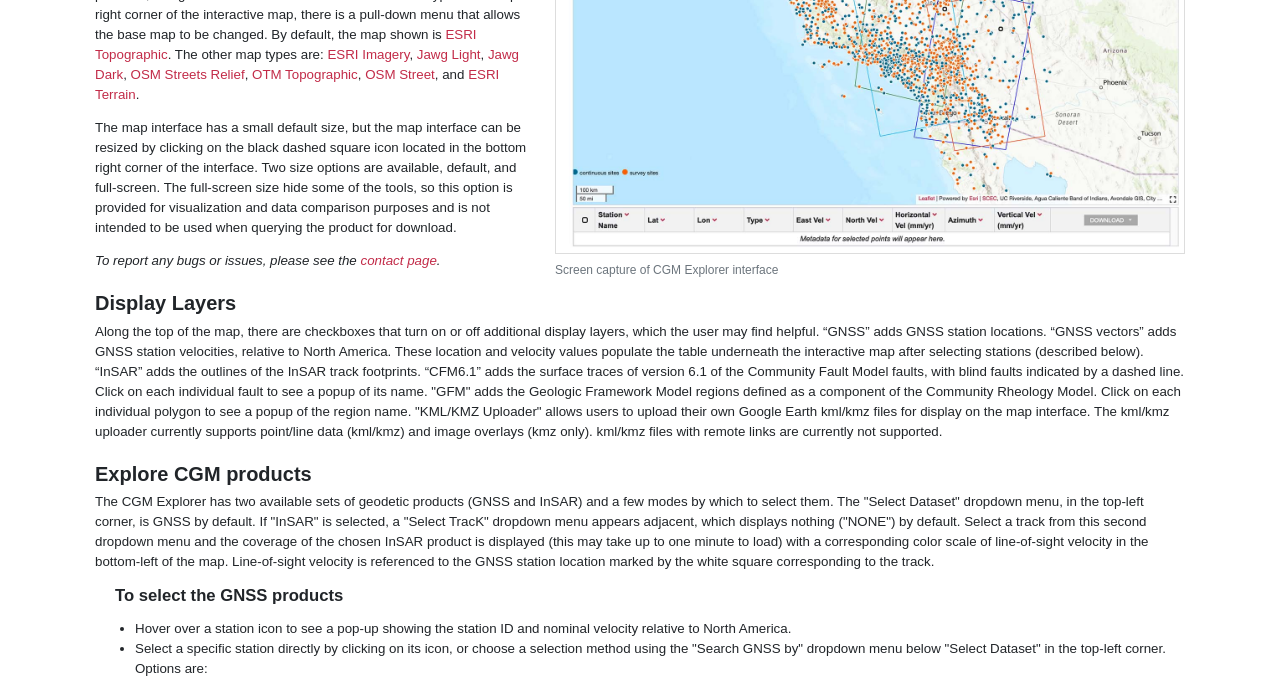
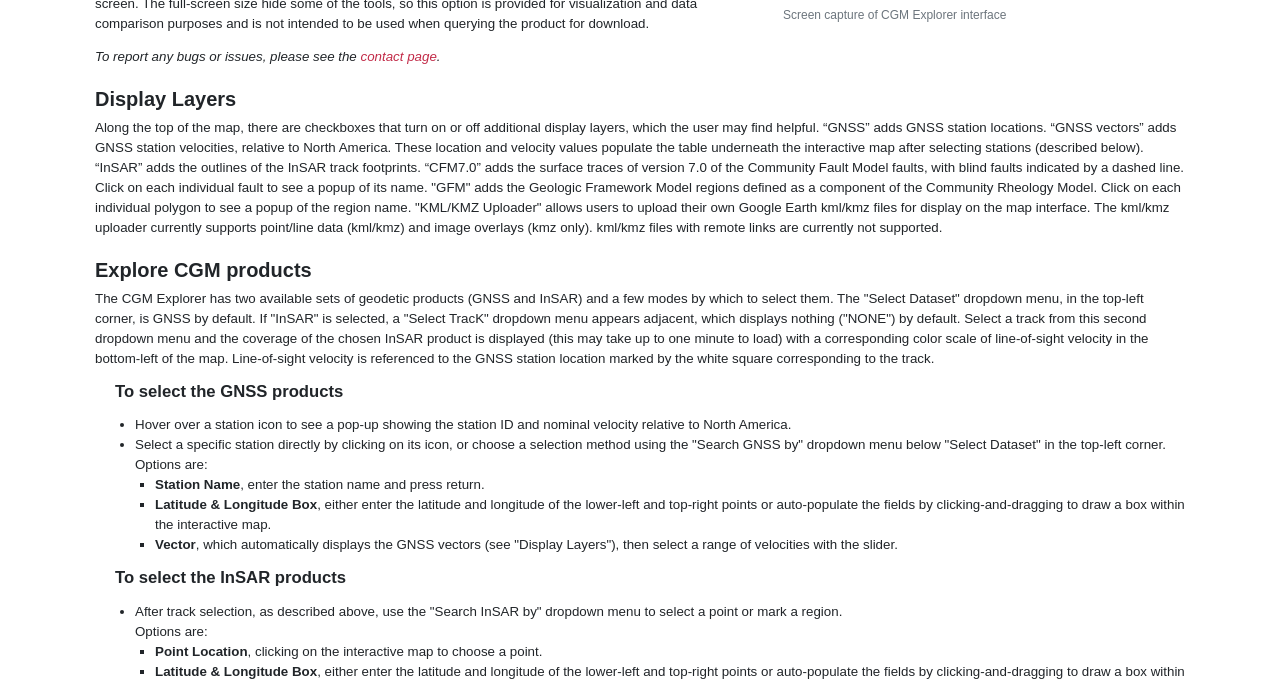
Before and after one commit to SCECcode/CGM_web, a PHP site: page /guide in a window 1280 px wide. Shown: the part 526-1208 px from the top of the page. Run offline with PHP 8.4, Linux system fonts and the light colour scheme.

Commit message:
update with CFM7.0

```diff
--- a/web/guide.php
+++ b/web/guide.php
@@ -28,7 +28,7 @@ $header = getHeader("User Guide");
     <h1>CGM Explorer User Guide</h1>
         <div class="col-12">
             <figure class="cgm-interface figure float-lg-right">
-                <img src="img/cgm-explorer.jpg" class="figure-img img-fluid" alt="Screen capture of CGM Explorer interface">
+                <img src="img/cgm_explorer.png" class="figure-img img-fluid" alt="Screen capture of CGM Explorer interface">
                 <figcaption class="figure-caption">Screen capture of CGM Explorer interface</figcaption>
             </figure>
             <h4><strong>Community Geodetic Model (CGM) Explorer Overview</strong></h4>
@@ -75,8 +75,8 @@ $header = getHeader("User Guide");
                     locations. “GNSS vectors” adds GNSS station velocities, relative to
                     North America. These location and velocity values populate the table underneath
                     the interactive map after selecting stations (described below). “InSAR” adds
-                    the outlines of the InSAR track footprints. “CFM6.1” adds the surface traces of
-                    version 6.1 of the Community Fault Model faults, with blind faults indicated by
+                    the outlines of the InSAR track footprints. “CFM7.0” adds the surface traces of
+                    version 7.0 of the Community Fault Model faults, with blind faults indicated by
                     a dashed line. Click on each individual fault to see a popup of its name. "GFM"
                     adds the Geologic Framework Model regions defined as a component of the Community
                     Rheology Model. Click on each individual polygon to see a popup of the region name.
--- a/web/js/cgm_util.js
+++ b/web/js/cgm_util.js
@@ -40,7 +40,11 @@ $('#top-select').css("display", "none");
 //$('#top-map').css("border-right-width", "0px");
 $('#top-map').css("padding-left", "15px");
 $('.navbar').css("margin-bottom", "0px");
+
 $('.container').css("max-width", "100%");
+$('.container').css("padding-left", "3px");
+$('.container').css("padding-right", "1px");
+
 $('.leaflet-control-attribution').css("width", "80rem");
 // minus the height of the container top
 let elt = document.getElementById('banner-container');
```
